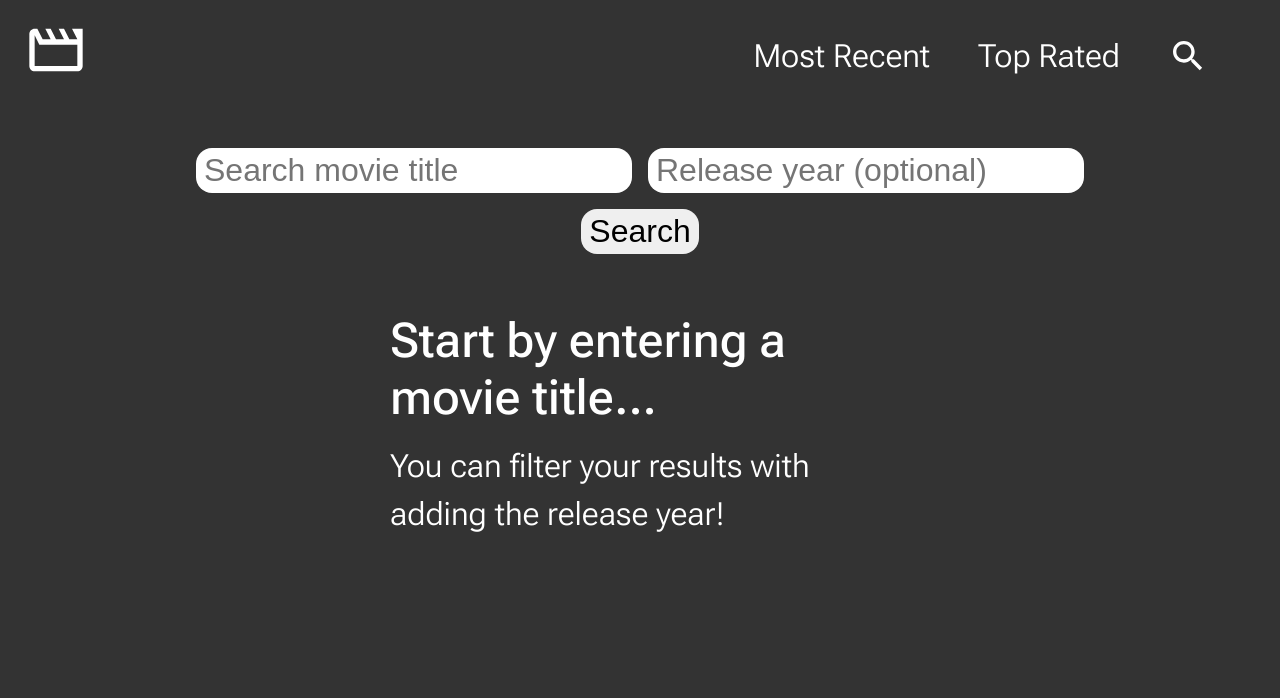
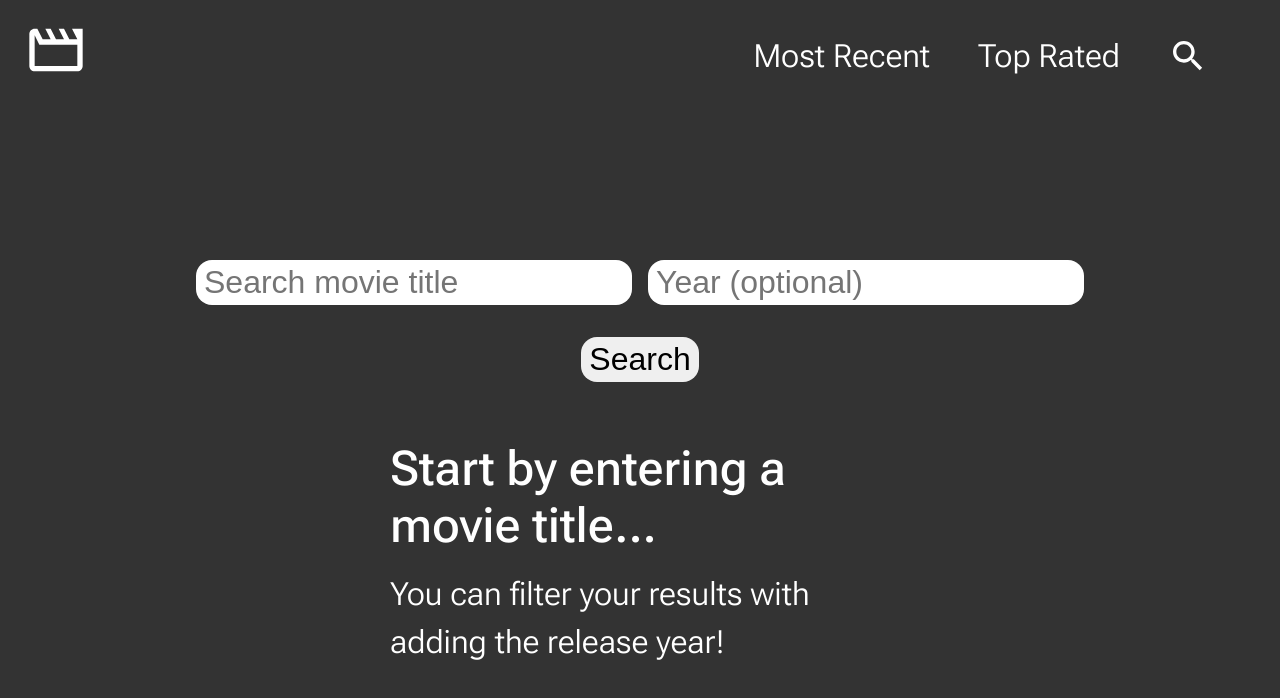
Before and after one commit to theresBL/omegapoint-case, a React (Vite) app: page /search in a window 1280 px wide. Shown: the top 698 px of the page. Built offline with nearby package versions, Linux system fonts and the light colour scheme.

Commit message:
additional styling

```diff
--- a/src/Pages/MovieSearch.jsx
+++ b/src/Pages/MovieSearch.jsx
@@ -26,7 +26,7 @@ const SearchForm = ({ onSearch }) => {
         />
         <Input
           type="number"
-          placeholder="Release year (optional)"
+          placeholder="Year (optional)"
           value={year}
           onChange={(e) => setYear(e.target.value)}
         />
@@ -40,7 +40,7 @@ const Form = styled.form`
   display: flex;
   flex-direction: column;
   align-items: center;
-  gap: 1rem;
+  gap: 2rem;
 `
 
 const InputDiv = styled.div`
@@ -165,6 +165,8 @@ flex-direction: column;
 align-items: center;
 gap: 3rem;
 padding: 2rem;
+height: 80vh;
+justify-content: center;
 
 `
 
```
